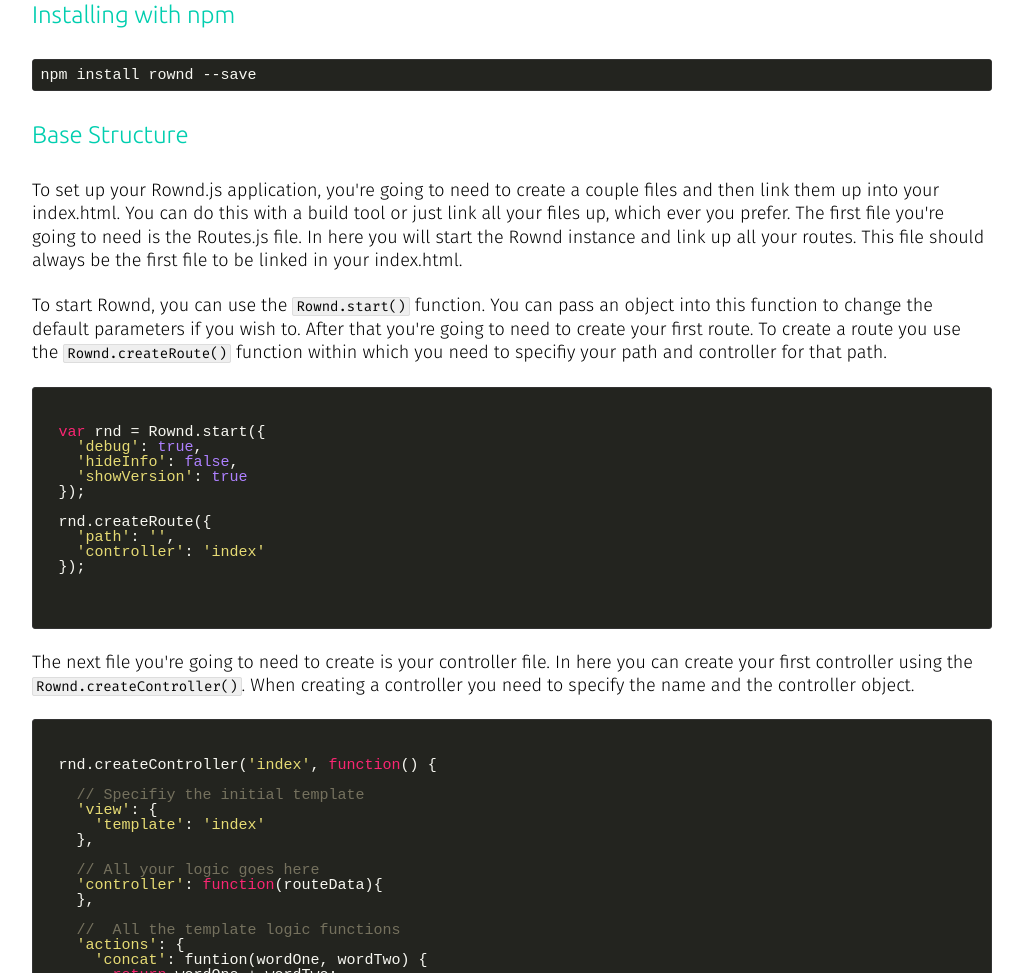
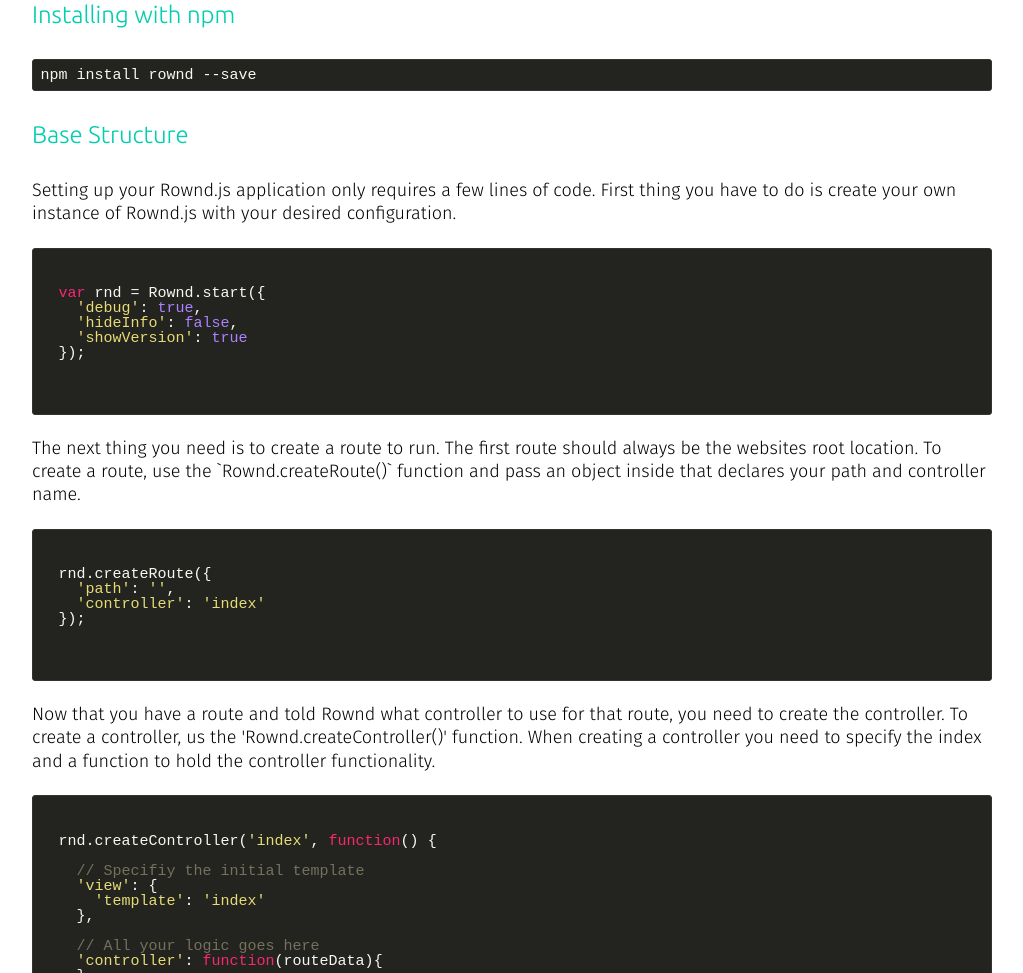
Before and after one commit to silverlight513/Rownd, a website: page index.html in a window 1280 px wide. Shown: the part 1337-2310 px from the top of the page, without its empty margins (128-1151 px from the left). Drawn offline with Linux system fonts and the light colour scheme; a web font is replaced by a local one.

Commit message:
making copy more concise

```diff
--- a/index.html
+++ b/index.html
@@ -67,8 +67,8 @@
           <p>
           Rownd.js is a quick and simple Front-end framework. Lightweight and easier to build with than other MVC frameworks such as Angular.js or Ember.js.
           <br />
-          It uses <a href="http://www.ractivejs.org/">Ractive.js</a> at it's heart which makes rendering pages instant and allows two way data-binding so you can
-          be as dynamic as possible and bring the best UX to your users.
+          It uses <a href="http://www.ractivejs.org/">Ractive.js</a> at it's heart which makes rendering pages instant and allows two way data-binding with a
+          pre-defined and user tested model API.
           </p>
         </div>
       </div>
@@ -85,7 +85,7 @@
             </h3>
           </a>
           <p>
-          Setting up Rownd.js can be very simple, just download the <a href="http://silverlight513.github.io/Rownd-Start-up-kit/">Start up kit</a> and you're off.
+          Setting up Rownd.js is very simple, just download the <a href="http://silverlight513.github.io/Rownd-Start-up-kit/">Start up kit</a> and you're off.
           </p>
           <p>
           Of course you don't have to use the Start up kit. You can just put it all together yourself. Just donwload Rownd and the Rownd template compiler. Put it all
@@ -101,14 +101,8 @@
         <div id="base-structure">
           <h4>Base Structure</h4>
           <p>
-          To set up your Rownd.js application, you're going to need to create a couple files and then link them up into your index.html. You can do this with a build tool
-          or just link all your files up, which ever you prefer. The first file you're going to need is the Routes.js file. In here you will start the Rownd instance and
-          link up all your routes. This file should always be the first file to be linked in your index.html.
-          </p>
-          <p>
-          To start Rownd, you can use the <code class="inline">Rownd.start()</code> function. You can pass an object into this function to change the default parameters if
-          you wish to. After that you're going to need to create your first route. To create a route you use the <code class="inline">Rownd.createRoute()</code> function
-          within which you need to specifiy your path and controller for that path.
+          Setting up your Rownd.js application only requires a few lines of code. First thing you have to do is create your own instance of Rownd.js with your desired
+          configuration.
           </p>
           <pre>
             <code class="js">
@@ -117,7 +111,14 @@
     'hideInfo': false,
     'showVersion': true
   });
-
+            </code>
+          </pre>
+          <p>
+          The next thing you need is to create a route to run. The first route should always be the websites root location. To create a route, use the `Rownd.createRoute()`
+          function and pass an object inside that declares your path and controller name.
+          </p>
+          <pre>
+            <code class="js">
   rnd.createRoute({
     'path': '',
     'controller': 'index'
@@ -125,8 +126,8 @@
             </code>
           </pre>
           <p>
-          The next file you're going to need to create is your controller file. In here you can create your first controller using the <code class="inline">Rownd.createController()</code>.
-          When creating a controller you need to specify the name and the controller object.
+          Now that you have a route and told Rownd what controller to use for that route, you need to create the controller. To create a controller, us the 'Rownd.createController()'
+          function. When creating a controller you need to specify the index and a function to hold the controller functionality.
           </p>
           <pre>
             <code class="js">
```
